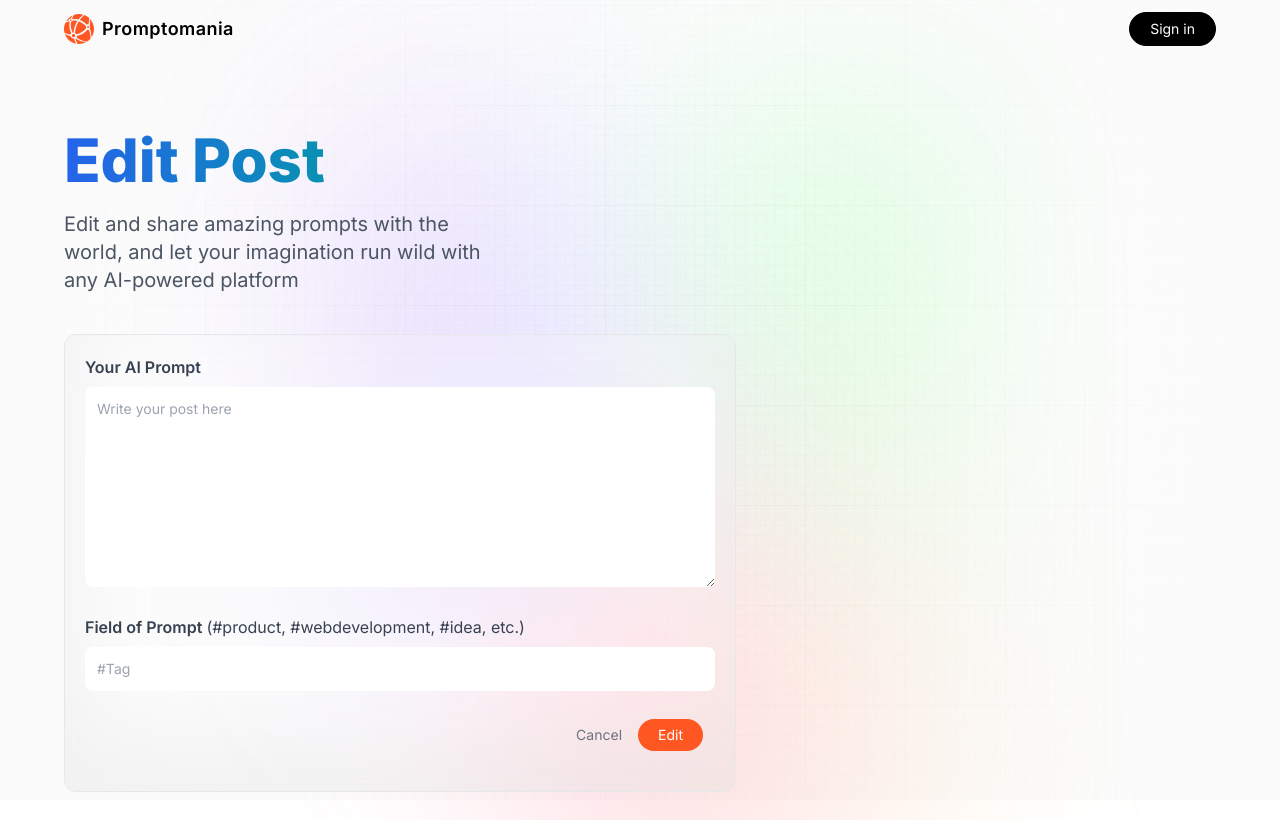
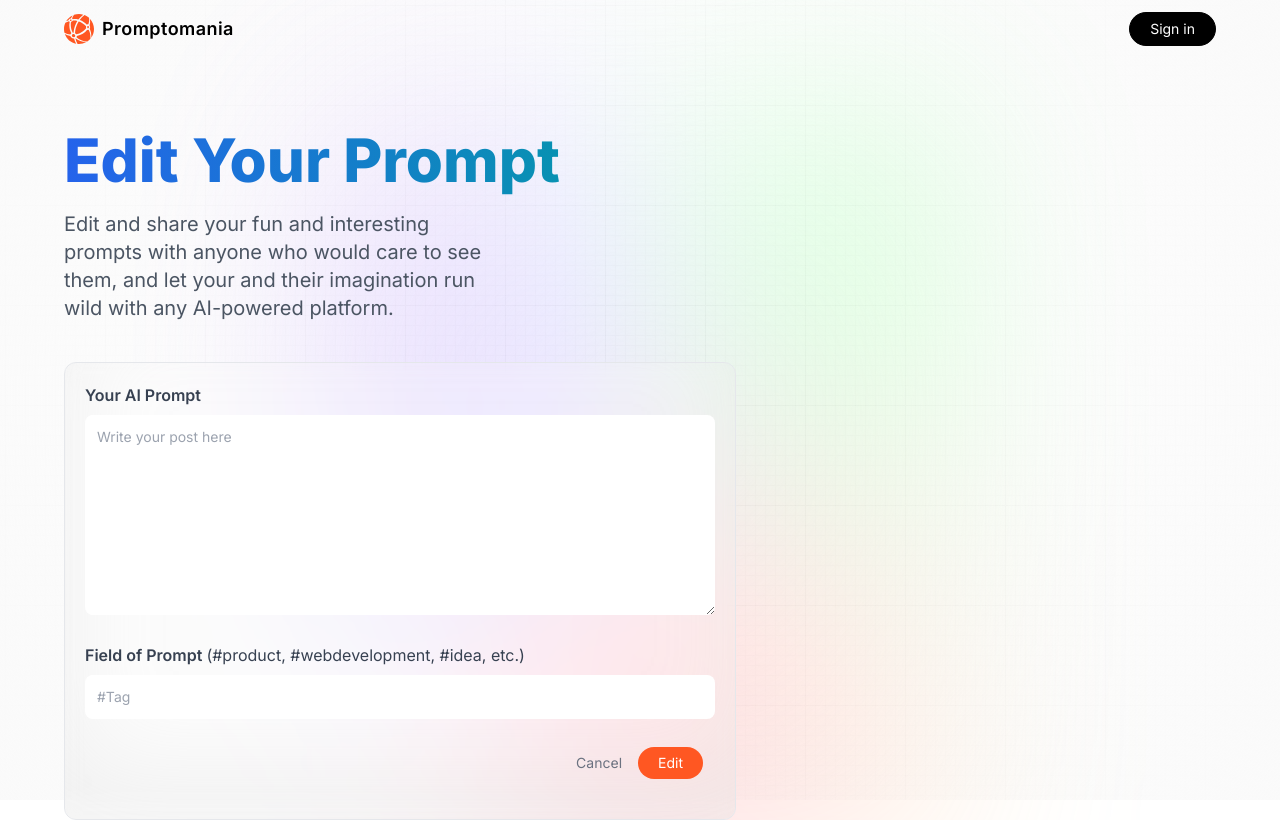
Before and after one commit to AyodejiOmole/promptomania, a Next.js app: page /update-prompt in a window 1280 px wide. Built offline with nearby package versions, Linux system fonts and the light colour scheme; no server answers.

Commit message:
cleaned profile, feed, and create prompt pages

```diff
--- a/app/profile/page.tsx
+++ b/app/profile/page.tsx
@@ -51,7 +51,7 @@ const MyProfile = () => {
 
   return (
     <Profile
-      name='My'
+      name={user.displayName}
       desc='Welcome to your personalized profile page. Share your exceptional prompts and inspire others with the power of your imagination'
       data={myPosts}
       handleEdit={handleEdit}
--- a/components/Feed.tsx
+++ b/components/Feed.tsx
@@ -24,7 +24,7 @@ const PromptCardList = ({ data, handleTagClick }: PromptCardListProps) => {
 };
 
 const Feed = () => {
-  const [allPosts, setAllPosts] = useState<any[]>([]);
+  const [allPosts, setAllPosts] = useState<PromptProps[]>([]);
   // Search states
   const [searchText, setSearchText] = useState<string>("");
   const [searchTimeout, setSearchTimeout] = useState<string | number | NodeJS.Timeout | undefined>();
@@ -34,8 +34,13 @@ const Feed = () => {
     const feedRef = ref(database, 'prompts/');
     onValue(feedRef, (snapshot) => {
       const data = snapshot.val();
-      console.log(Object.values(data));
-      setAllPosts(Object.values(data));
+      console.log(data);
+      if(data) {
+        console.log(Object.values(data));
+        setAllPosts(Object.values(data));
+      } else {
+        setAllPosts([]);
+      }
     });
   };
 
--- a/components/Form.tsx
+++ b/components/Form.tsx
@@ -17,11 +17,11 @@ const Form: React.FC<FormProps> = ({ type, post, setPost, submitting, handleSubm
   return (
     <section className='w-full max-w-full flex-start flex-col'>
       <h1 className='head_text text-left'>
-        <span className='blue_gradient'>{type} Post</span>
+        <span className='blue_gradient'>{type} Your Prompt</span>
       </h1>
       <p className='desc text-left max-w-md'>
-        {type} and share amazing prompts with the world, and let your
-        imagination run wild with any AI-powered platform
+        {type} and share your fun and interesting prompts with anyone who would care to see them, and let your and their
+        imagination run wild with any AI-powered platform.
       </p>
 
       <form
--- a/components/Profile.tsx
+++ b/components/Profile.tsx
@@ -13,7 +13,7 @@ const Profile: React.FC<ProfileProps> = ({ name, desc, data, handleEdit, handleD
   return (
     <section className='w-full'>
       <h1 className='head_text text-left'>
-        <span className='blue_gradient'>{name} Profile</span>
+        <span className='blue_gradient'>{`${name}'s`} Profile</span>
       </h1>
       <p className='desc text-left'>{desc}</p>
 
```
